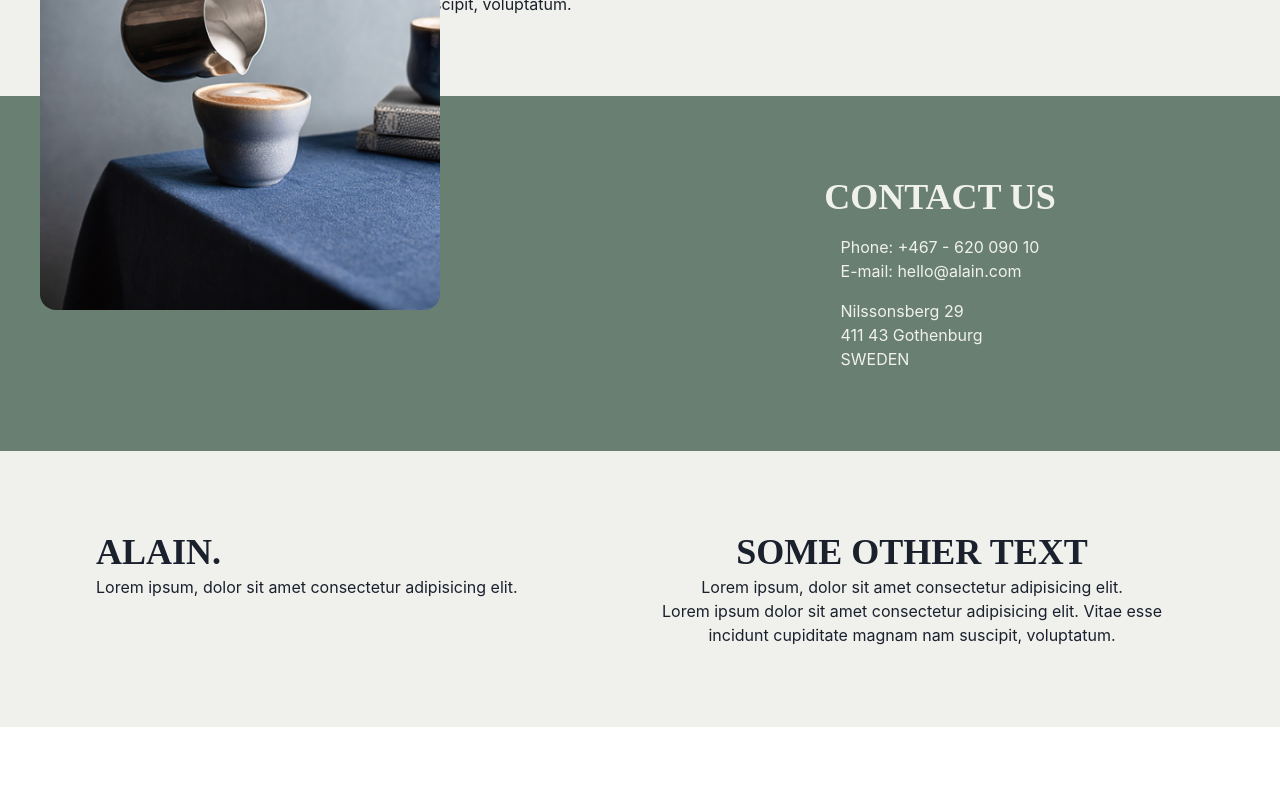
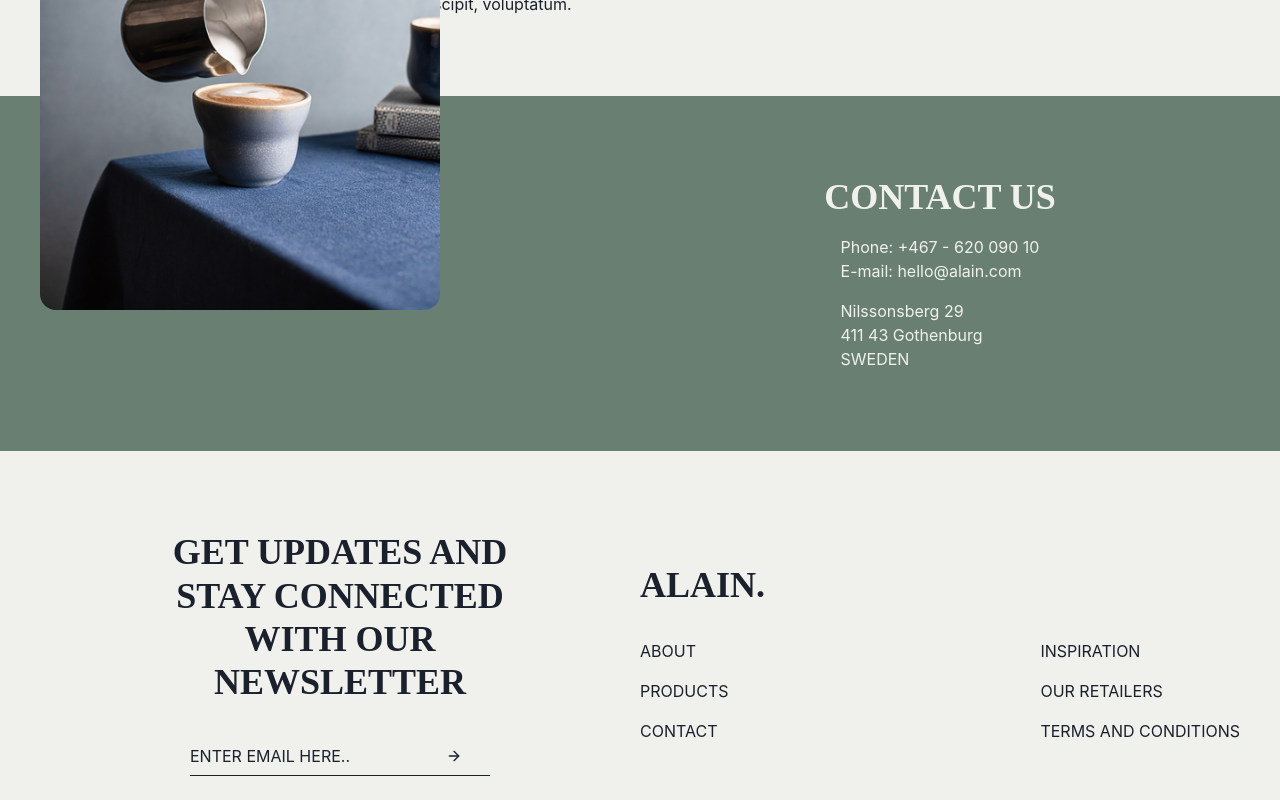
Before and after one commit to jennifertechel/alain, a React (Vite) app: page / in a window 1280 px wide. Shown: the part 1981-2781 px from the top of the page. Before the commit the page ends 2708 px from the top, so only its background shows below. Built offline with nearby package versions, Linux system fonts and the light colour scheme; a web font is replaced by a local one.

Commit message:
finish footer

```diff
--- a/src/components/Footer.tsx
+++ b/src/components/Footer.tsx
@@ -1,20 +1,86 @@
-import { Box, Flex, Heading, Text } from "@chakra-ui/react";
+import {
+  Flex,
+  Heading,
+  IconButton,
+  Input,
+  InputGroup,
+  InputRightAddon,
+  List,
+  ListItem,
+} from "@chakra-ui/react";
+import { FiArrowRight } from "react-icons/fi";
 
 function Footer() {
   return (
-    <Flex w='full' bg='brand.400' px={24} py={20}>
-      <Box w='50%' textAlign='left'>
-        <Heading>ALAIN.</Heading>
-        <Text>Lorem ipsum, dolor sit amet consectetur adipisicing elit.</Text>
-      </Box>
-      <Box w='50%' textAlign='center'>
-        <Heading>SOME OTHER TEXT</Heading>
-        <Text>Lorem ipsum, dolor sit amet consectetur adipisicing elit.</Text>
-        <Text>
-          Lorem ipsum dolor sit amet consectetur adipisicing elit. Vitae esse
-          incidunt cupiditate magnam nam suscipit, voluptatum.
-        </Text>
-      </Box>
+    <Flex
+      w='full'
+      bg='brand.400'
+      px={{ base: 4, md: 10, lg: 16 }}
+      py={20}
+      flexDir={{ base: "column", md: "row" }}
+    >
+      <Flex
+        flexDir={"column"}
+        justifyContent={"center"}
+        alignItems={"center"}
+        textAlign={"center"}
+        pb={{ base: 12, md: 0 }}
+        width={{ base: "100%", md: "50%" }}
+      >
+        <Heading w={{ base: "90%", md: "70%" }}>
+          GET UPDATES AND STAY CONNECTED WITH OUR NEWSLETTER
+        </Heading>
+        <InputGroup w={{ base: "50%" }} pt={{ base: 8 }}>
+          <Input
+            variant='flushed'
+            focusBorderColor='gray.800'
+            placeholder='ENTER EMAIL HERE..'
+            _placeholder={{ color: "gray.800" }}
+            borderColor={"gray.800"}
+          />
+          <InputRightAddon
+            bg={"none"}
+            borderTop={"none"}
+            borderRight={"none"}
+            borderLeft={"none"}
+            borderRadius={"none"}
+            borderColor={"gray.800"}
+          >
+            <IconButton
+              aria-label='next'
+              type='submit'
+              bg='none'
+              _hover={{ bg: "none" }}
+              icon={<FiArrowRight />}
+            />
+          </InputRightAddon>
+        </InputGroup>
+      </Flex>
+      <Flex
+        flexDir='column'
+        justifyContent={"center"}
+        minW={"50%"}
+        px={{ base: 0, lg: 20 }}
+      >
+        <Heading textAlign={{ base: "center", md: "left" }}>ALAIN.</Heading>
+        <Flex
+          flexDir={{ base: "column", md: "row" }}
+          justifyContent={"space-between"}
+          textAlign={{ base: "center", md: "left" }}
+          pt={8}
+        >
+          <List spacing={4}>
+            <ListItem>ABOUT</ListItem>
+            <ListItem>PRODUCTS</ListItem>
+            <ListItem>CONTACT</ListItem>
+          </List>
+          <List spacing={4} pt={{ base: 8, md: 0 }}>
+            <ListItem>INSPIRATION</ListItem>
+            <ListItem>OUR RETAILERS</ListItem>
+            <ListItem>TERMS AND CONDITIONS</ListItem>
+          </List>
+        </Flex>
+      </Flex>
     </Flex>
   );
 }
```
